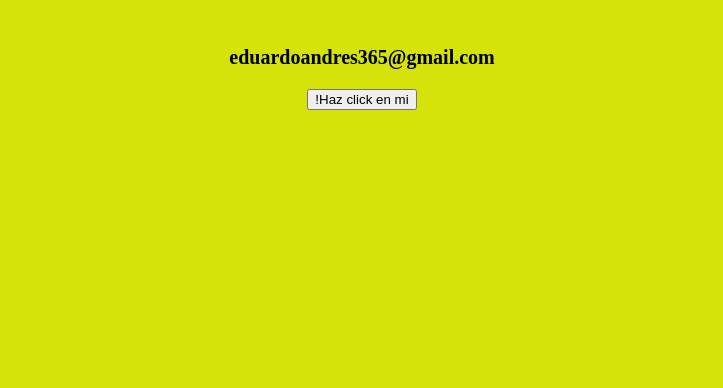
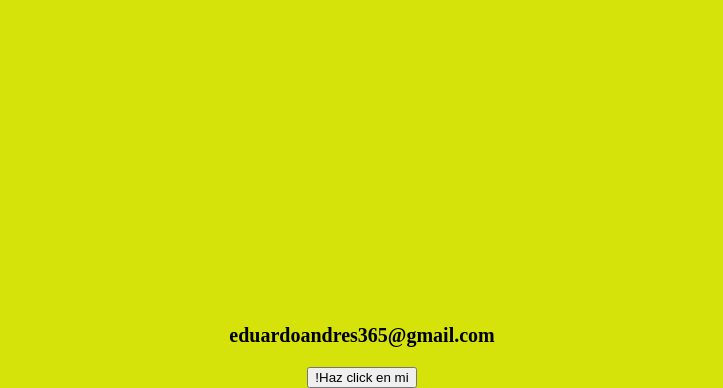
Before and after one commit to eduardoleonq/mi-pagina-web, a plain HTML site: page index.html in a window 1280 px wide. Shown: the part 919-1307 px from the top of the page, without its empty margins (228-951 px from the left). Before the commit the page ends 1029 px from the top, so only its background shows below. Drawn offline with Linux system fonts and the light colour scheme.

Commit message:
Update style.css

```diff
--- a/style.css
+++ b/style.css
@@ -121,7 +121,7 @@ a:hover{
 
 footer {
   position:absolute;
-  bottom: -10%;
+  bottom: -40%;
   z-index: -1;
   display: flex;
   flex-direction: column;
```
